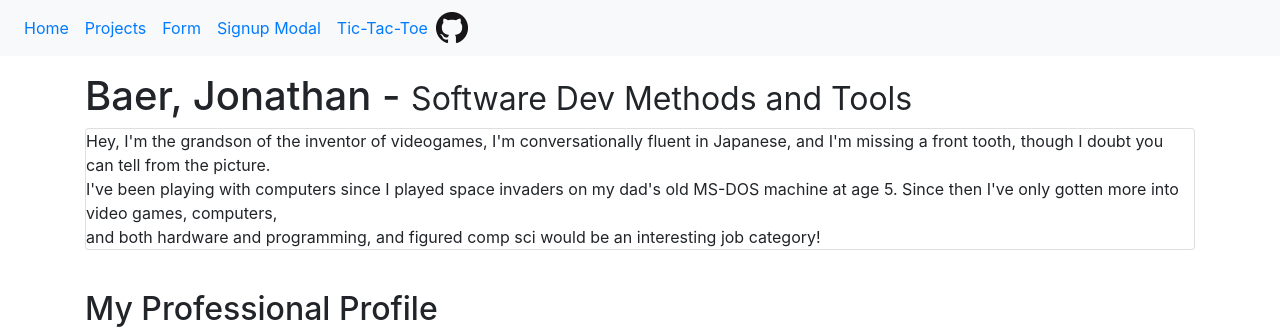
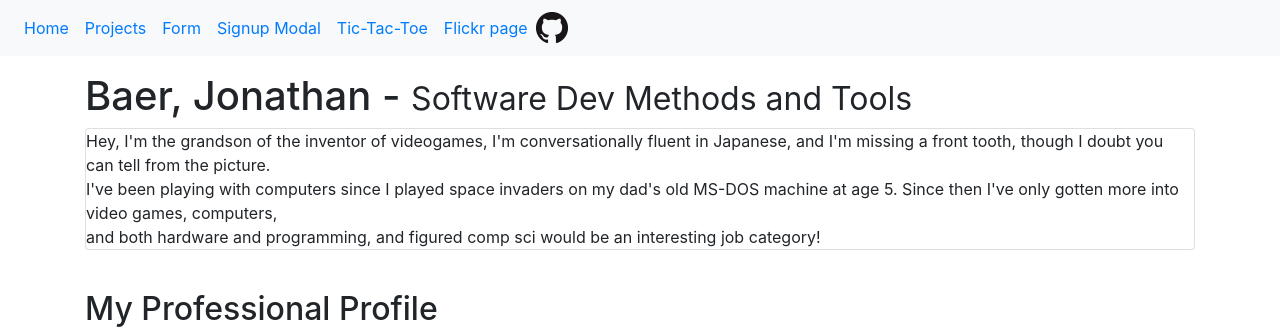
Before and after one commit to KichiKuronagi/3308_Website, a plain HTML site: page mypage_bootstrap.html in a window 1280 px wide. Shown: the top 333 px of the page. Drawn offline with nearby package versions, Linux system fonts and the light colour scheme.

Commit message:
adding flickr link to main page

```diff
--- a/mypage_bootstrap.html
+++ b/mypage_bootstrap.html
@@ -27,6 +27,9 @@
 				</li>
 				<li class="nav-item">
 					<a class="nav-link" href="tic-tac-toe/tic-tac-toe.html">Tic-Tac-Toe</a>
+				</li>
+				<li class="nav-item">
+					<a class="nav-link" href="flickr/index.html">Flickr page</a>
 				</li>
 			</ul>
 			<a href="https://github.com/KichiKuronagi" style="text-align:right"><img src="GitHub-Mark-32px.png" style="float:right"/></a>
```
